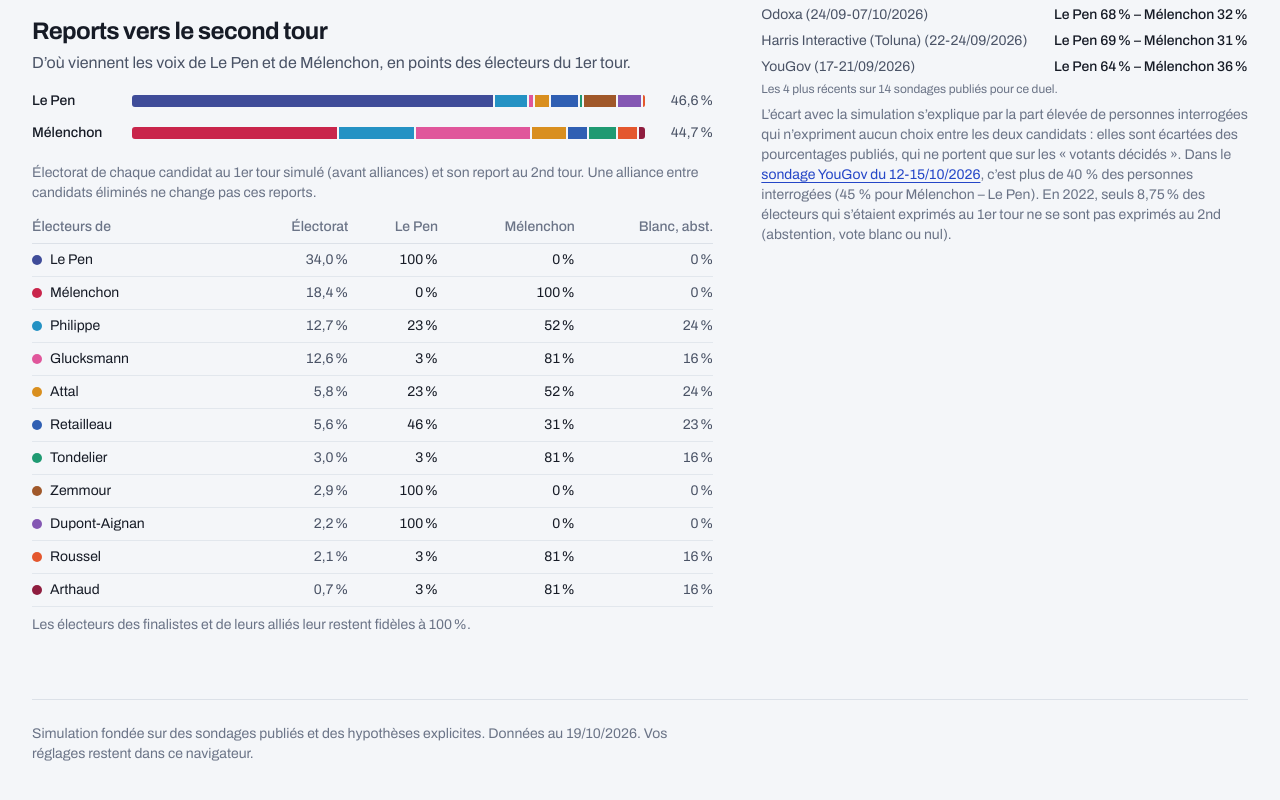
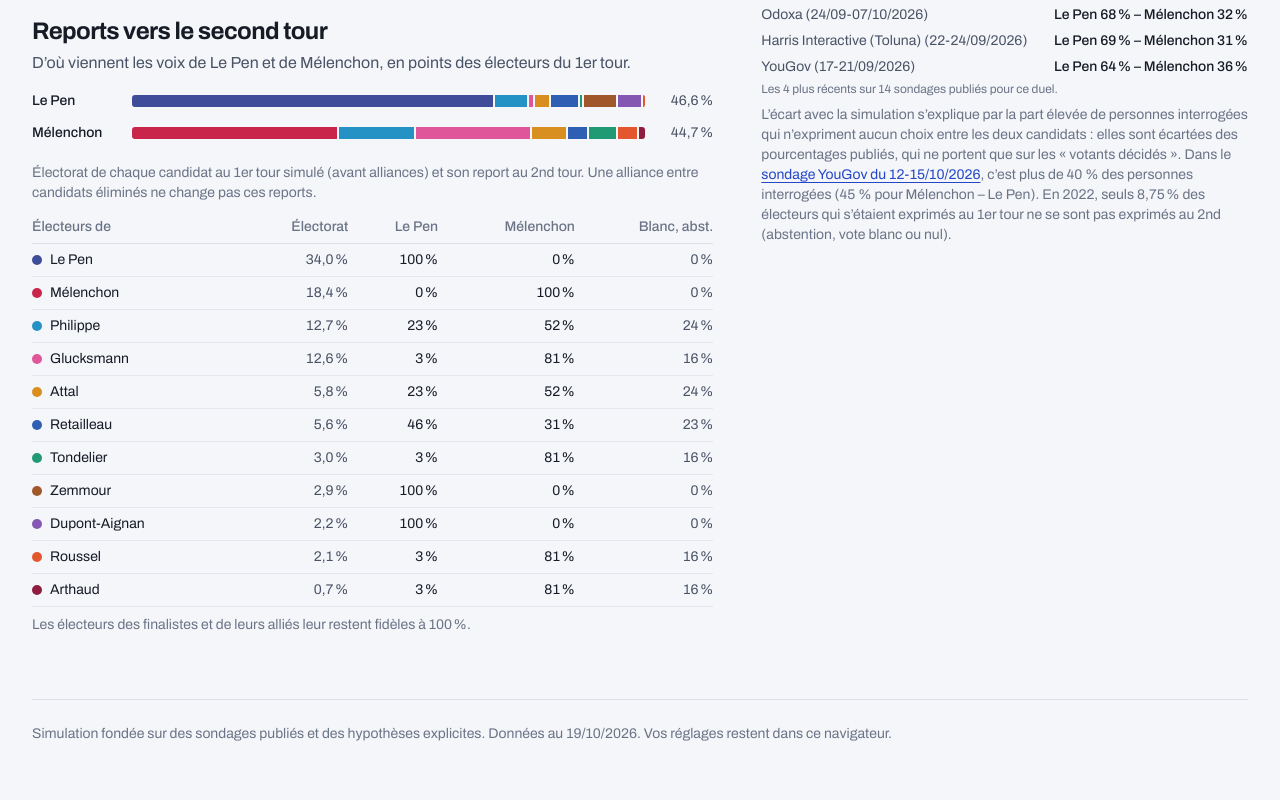
Before and after one commit to bpresles/simulateur2027, a React (Vite) app: page / in a window 1280 px wide. Shown: the part 2030-2830 px from the top of the page. Built offline with nearby package versions, Linux system fonts and the light colour scheme.

Commit message:
fix(footer): Using full width for footer

```diff
--- a/src/ui/App.tsx
+++ b/src/ui/App.tsx
@@ -84,7 +84,7 @@ export function App() {
       </main>
 
       <footer className="mt-16 flex flex-wrap items-center justify-between gap-4 border-t border-rule pt-6 text-sm text-ink-3">
-        <p className="max-w-2xl">
+        <p className="max-w-full">
           Simulation fondée sur des sondages publiés et des hypothèses explicites. Données au{' '}
           {date(simulationData.polls.asOf)}. Vos réglages restent dans ce navigateur.
         </p>
```
